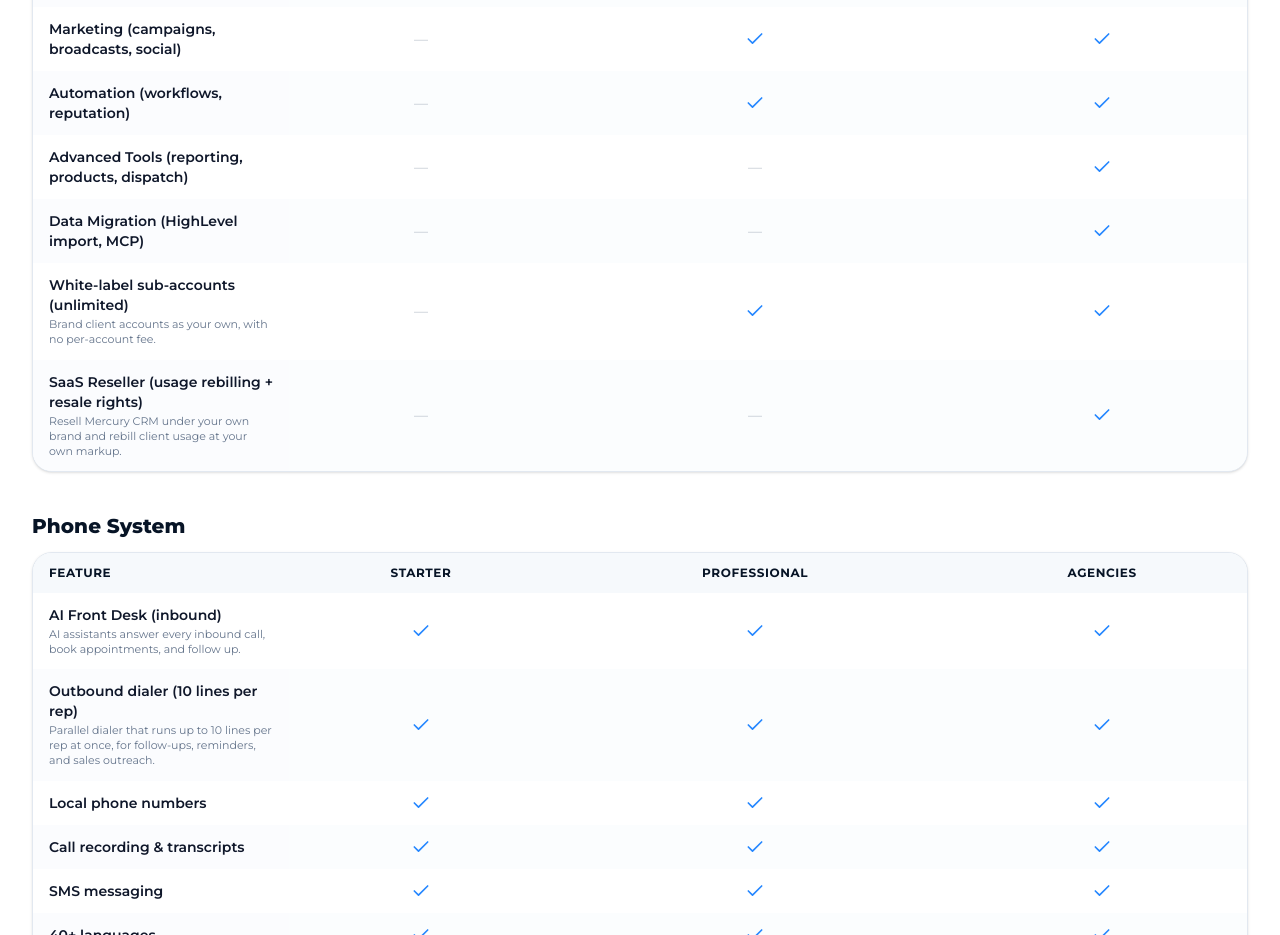
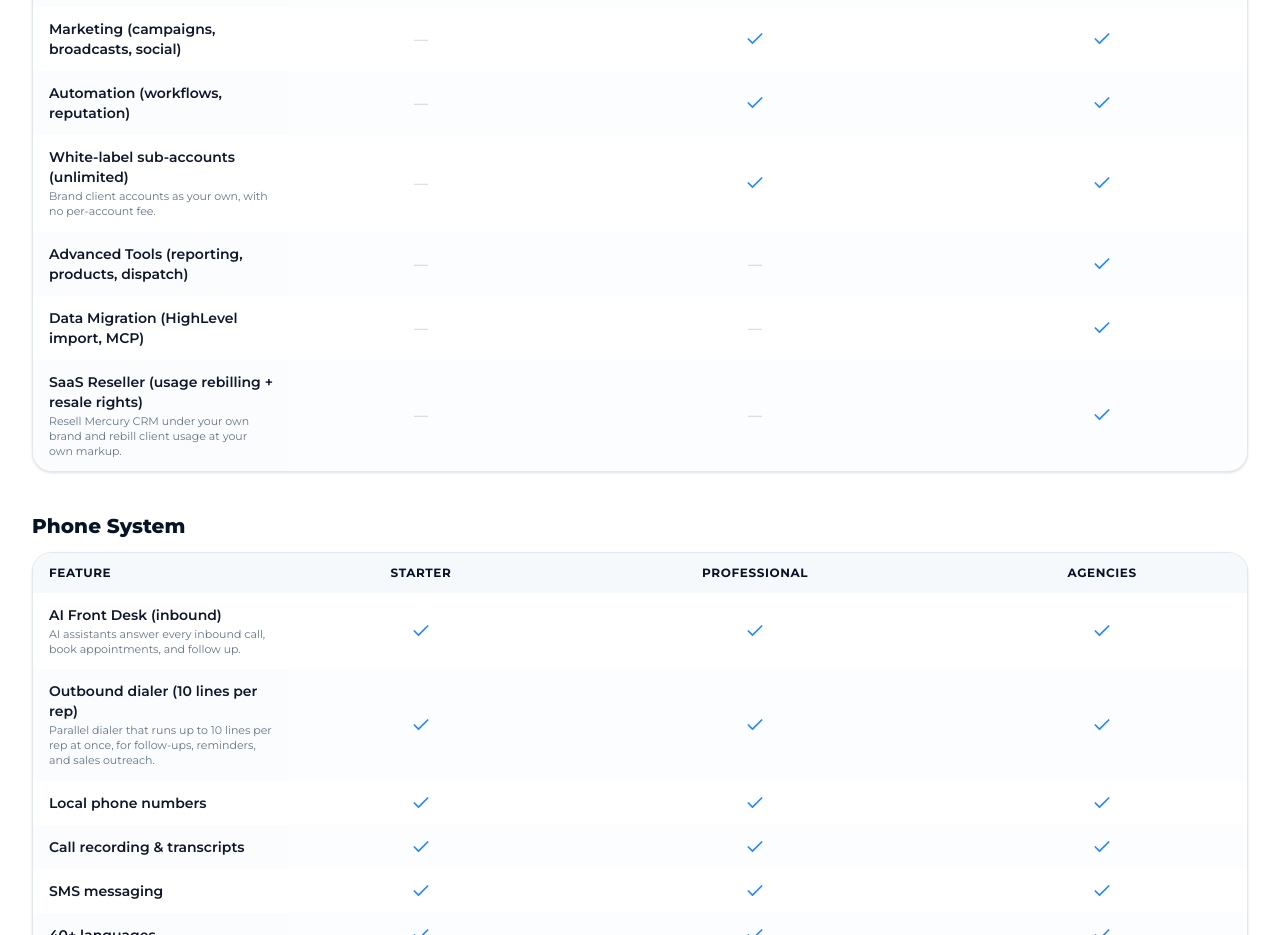
Before and after one commit to hpintojr/mercury-call-desk-site, a Next.js app: page /pricing in a window 1280 px wide. Shown: the part 3760-4695 px from the top of the page. Built offline with nearby package versions, Linux system fonts and the light colour scheme; no server answers.

Commit message:
Pricing: list white-label sub-accounts right after Automation so Professional's checks run together
Co-Authored-By: Claude Opus 5.5 (1M context) <noreply@anthropic.com>
Claude-Session: https://claude.ai/code/session_01TCWaFa83Ge7dsLSaAHuKsv

```diff
--- a/src/content/pricing.ts
+++ b/src/content/pricing.ts
@@ -172,9 +172,9 @@ export const compare: CompareGroup[] = [
       { label: "Financials (invoices, estimates, documents)", cells: [false, true, true] },
       { label: "Marketing (campaigns, broadcasts, social)", cells: [false, true, true] },
       { label: "Automation (workflows, reputation)", cells: [false, true, true] },
+      { label: "White-label sub-accounts (unlimited)", tip: "Brand client accounts as your own, with no per-account fee.", cells: [false, true, true] },
       { label: "Advanced Tools (reporting, products, dispatch)", cells: [false, false, true] },
       { label: "Data Migration (HighLevel import, MCP)", cells: [false, false, true] },
-      { label: "White-label sub-accounts (unlimited)", tip: "Brand client accounts as your own, with no per-account fee.", cells: [false, true, true] },
       { label: "SaaS Reseller (usage rebilling + resale rights)", tip: "Resell Mercury CRM under your own brand and rebill client usage at your own markup.", cells: [false, false, true] },
     ],
   },
```
